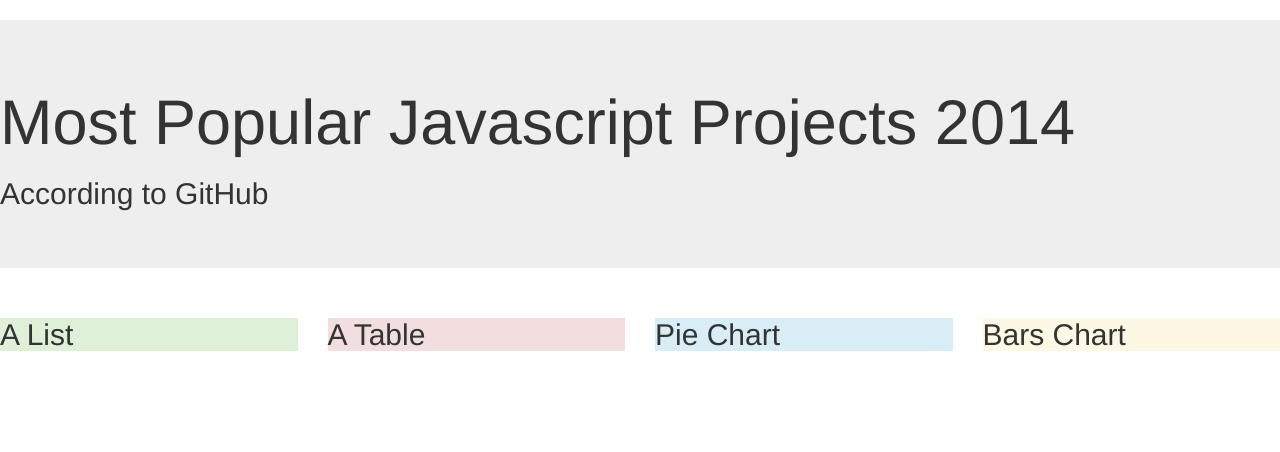
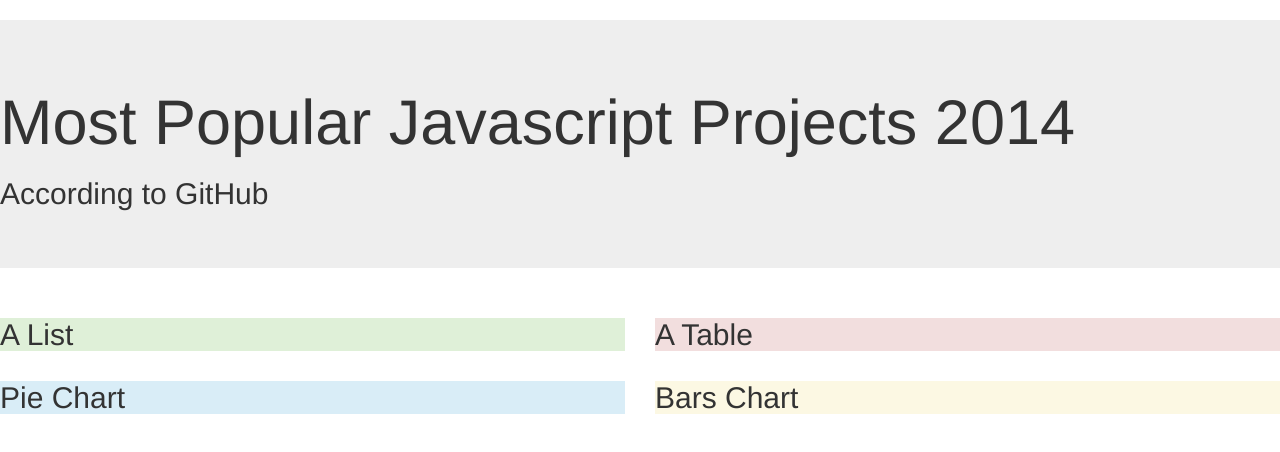
Before and after one commit to ShavitCohen/d3-hands-on-workshop, a website: page app/index.html in a window 1280 px wide. Drawn offline with nearby package versions, Linux system fonts and the light colour scheme; files that its build step writes are made by us from their sources.

Commit message:
changing bootstrap classes

```diff
--- a/app/index.html
+++ b/app/index.html
@@ -30,19 +30,19 @@
 
   <div class="row">
 
-    <section id="RegularList" class="col-xl-3 col-lg-3 col-md-6 col-sm-6 col-xs-12">
+    <section id="RegularList" class="col-xl-6 col-lg-6 col-md-6 col-sm-6 col-xs-12">
       <h2 class="bg-success">A List</h2>
     </section>
 
-    <div id="RegularTable" class="col-xl-3 col-lg-3 col-md-6 col-sm-6 col-xs-12">
+    <div id="RegularTable" class="col-xl-6 col-lg-6 col-md-6 col-sm-6 col-xs-12">
       <h2 class="bg-danger">A Table</h2>
     </div>
 
-    <div id="pieChart" class="col-xl-3 col-lg-3 col-md-6 col-sm-6 col-xs-12">
+    <div id="pieChart" class="col-xl-6 col-lg-6 col-md-6 col-sm-6 col-xs-12">
       <h2 class="bg-info">Pie Chart</h2>
     </div>
 
-    <div id="bars" class="col-xl-3 col-lg-3 col-md-6 col-sm-6 col-xs-12">
+    <div id="bars" class="col-xl-6 col-lg-6 col-md-6 col-sm-6 col-xs-12">
       <h2 class="bg-warning">Bars Chart</h2>
     </div>
 
--- a/app/styles/main.css
+++ b/app/styles/main.css
@@ -1,3 +1,6 @@
+html{
+    font-size:14px;
+}
 /* Space out content a bit */
 body {
   padding-top: 20px;
```
